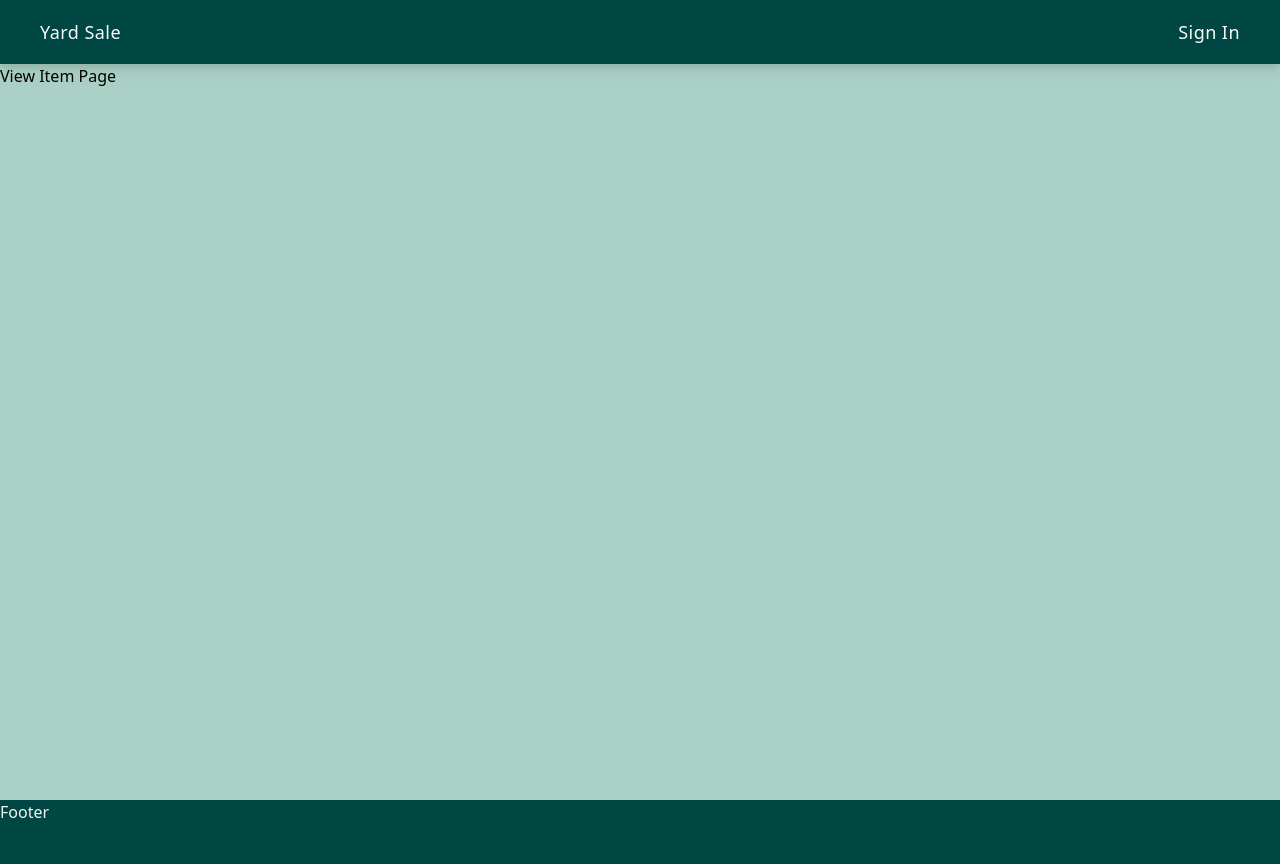
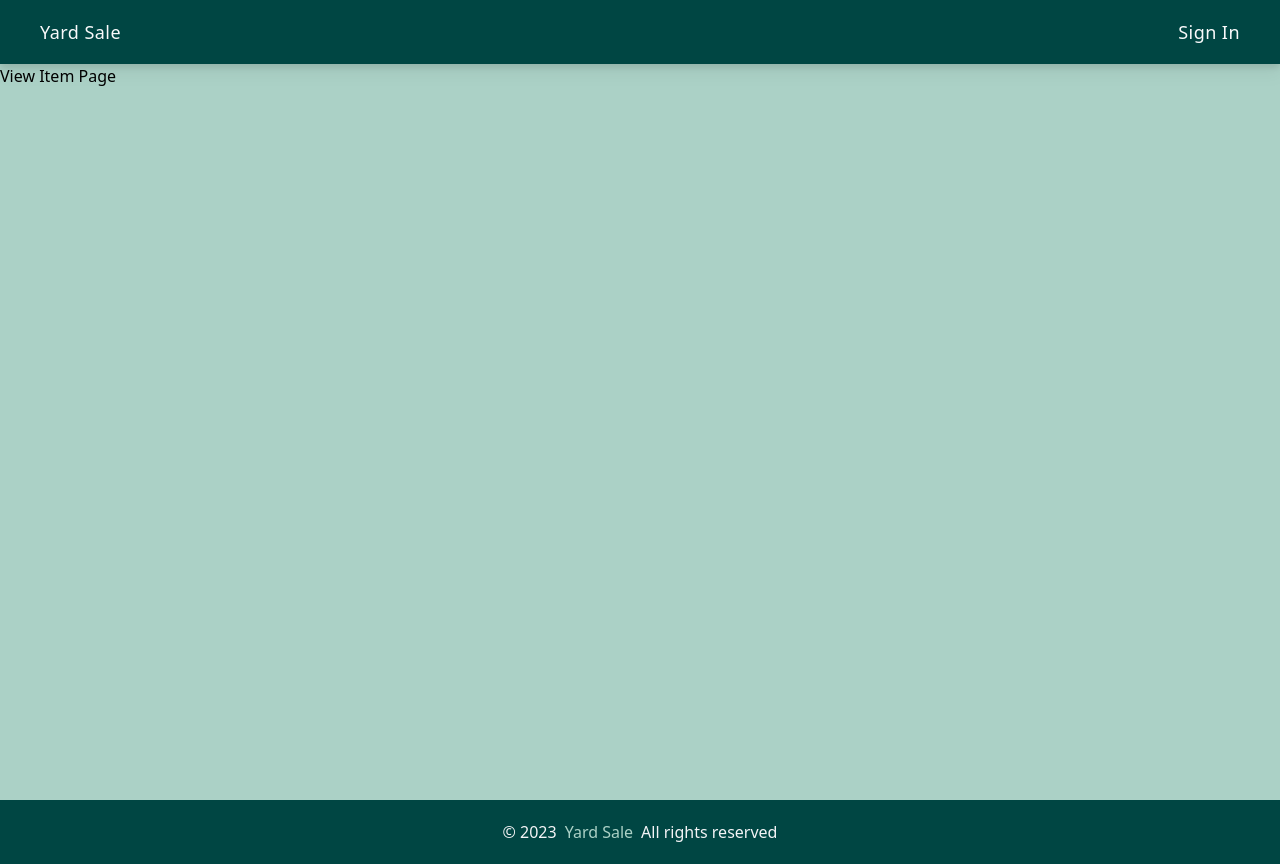
Before and after one commit to chingu-voyages/v42-bears-team-40, a Next.js app: page /item/1 in a window 1280 px wide. Built offline with nearby package versions, Linux system fonts and the light colour scheme; no server answers.

Commit message:
Style footer

```diff
--- a/src/components/Footer.tsx
+++ b/src/components/Footer.tsx
@@ -1,7 +1,13 @@
-type Props = {};
-
-const Footer = (props: Props) => {
-  return <div className="bg-dark-green text-gray-100 h-16 w-full">Footer</div>;
+const Footer = () => {
+  return (
+    <div className='bg-dark-green text-gray-100 h-16 w-full flex justify-center items-center'>
+      <h5>
+        &copy; {new Date().getFullYear()}
+        <span className='text-light-green mx-2'>Yard Sale</span>
+      </h5>
+      <h5>All rights reserved</h5>
+    </div>
+  );
 };
 
 export default Footer;
```
